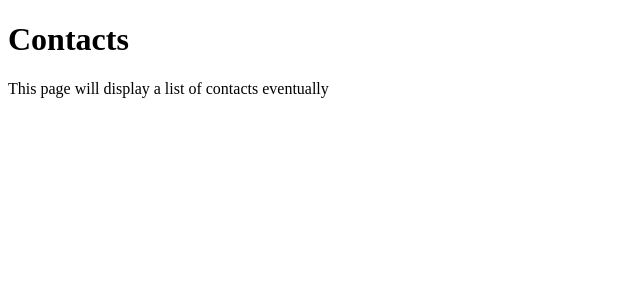
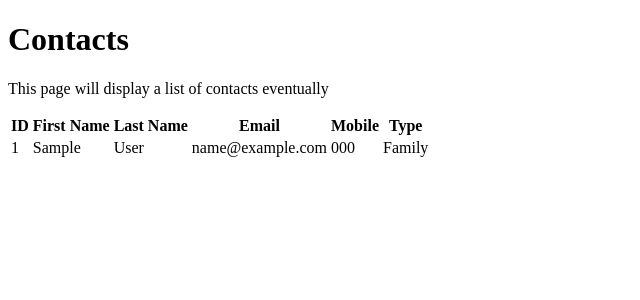
Before and after one commit to a1v0/dft-contacts, a Django app: page /contacts/ in a window 1280 px wide. Shown: the top 300 px of the page, without its empty margins (0-640 px from the left). Run offline with Django 4.2, Linux system fonts and the light colour scheme; tables that the repository leaves empty hold one stand-in row (values such as "Sample post").

Commit message:
Display all contacts in a table

```diff
--- a/dft_contacts/contacts/templates/contacts_template.html
+++ b/dft_contacts/contacts/templates/contacts_template.html
@@ -6,6 +6,28 @@
 	<h1>Contacts</h1>
 	<p>This page will display a list of contacts eventually</p>
 
+	<table>
+		<thead>
+			<th>ID</th>
+			<th>First Name</th>
+			<th>Last Name</th>
+			<th>Email</th>
+			<th>Mobile</th>
+			<th>Type</th>
+		</thead>
+
+		{% for contact in all_contacts %}
+		<tr>
+			<td>{{ contact.id }}</td>
+			<td>{{ contact.first_name }}</td>
+			<td>{{ contact.last_name }}</td>
+			<td>{{ contact.email }}</td>
+			<td>{{ contact.mobile }}</td>
+			<td>{{ contact.type_verbose }}</td>
+		</tr>
+		{% endfor %}
+	</table>
+
 </body>
 
 </html>
```
